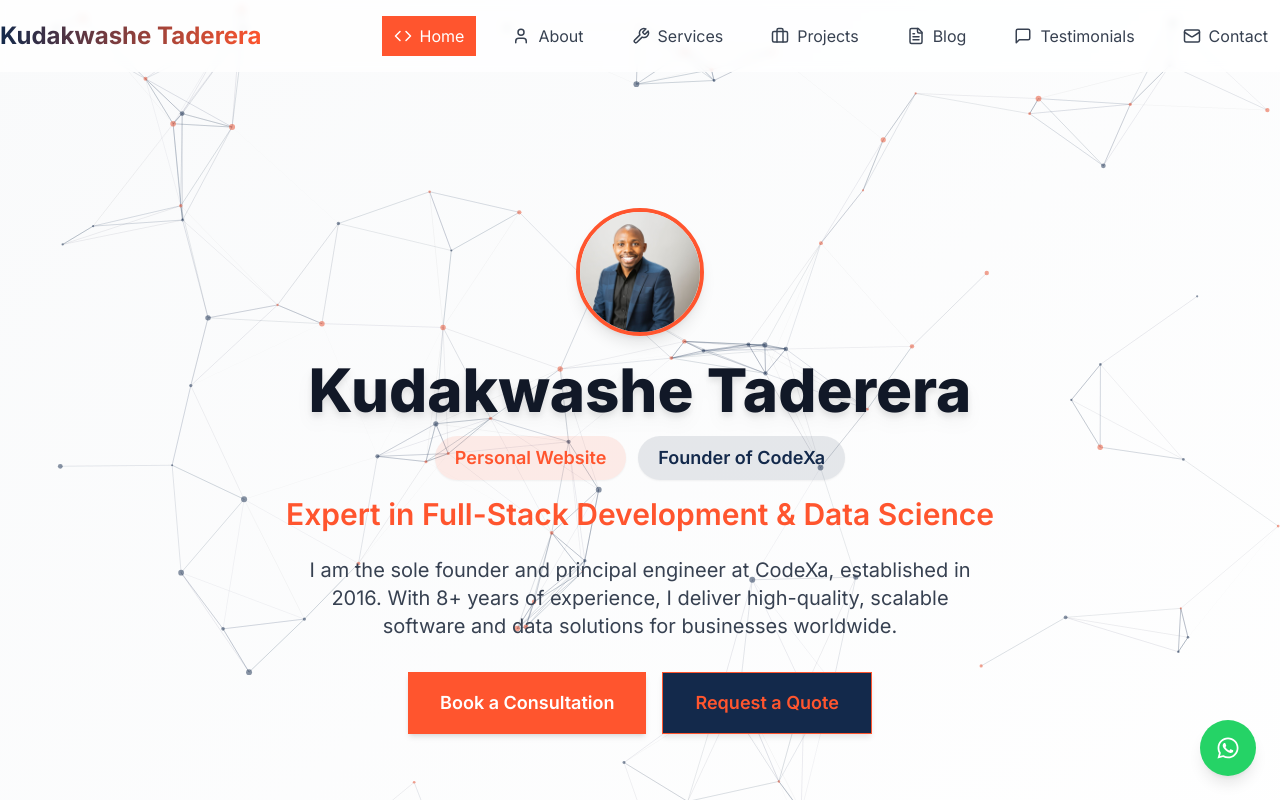
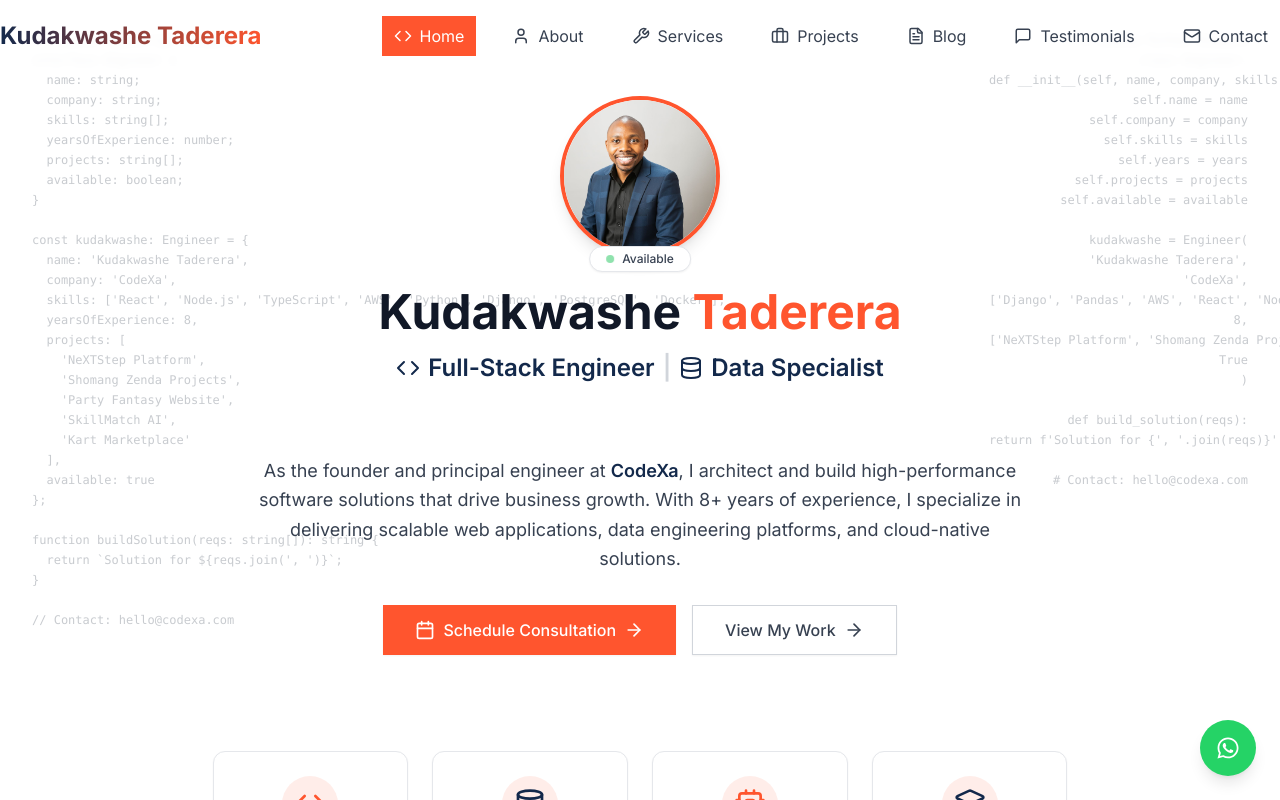
Before and after one commit to kudakwashe-taderera/website, a Next.js app: page / in a window 1280 px wide. Shown: the top 800 px of the page. Built offline with nearby package versions, Linux system fonts and the light colour scheme.

Commit message:
Remove background particles

```diff
--- a/app/components/HeroSection.tsx
+++ b/app/components/HeroSection.tsx
@@ -1,41 +1,202 @@
-import ParticlesBackground from "./ParticlesBackground"
+import { ArrowRight, Calendar, Mail, Code, Database, Cpu, Layers } from "lucide-react"
+import { motion } from "framer-motion"
+
+const codeSnippets = [
+  // TypeScript Example (left)
+  [
+    "// CodeXa TypeScript Example",
+    "interface Engineer {",
+    "  name: string;",
+    "  company: string;",
+    "  skills: string[];",
+    "  yearsOfExperience: number;",
+    "  projects: string[];",
+    "  available: boolean;",
+    "}",
+    "",
+    "const kudakwashe: Engineer = {",
+    "  name: 'Kudakwashe Taderera',",
+    "  company: 'CodeXa',",
+    "  skills: ['React', 'Node.js', 'TypeScript', 'AWS', 'Python', 'Django', 'PostgreSQL', 'Docker'],",
+    "  yearsOfExperience: 8,",
+    "  projects: [",
+    "    'NeXTStep Platform',",
+    "    'Shomang Zenda Projects',",
+    "    'Party Fantasy Website',",
+    "    'SkillMatch AI',",
+    "    'Kart Marketplace'",
+    "  ],",
+    "  available: true",
+    "};",
+    "",
+    "function buildSolution(reqs: string[]): string {",
+    "  return `Solution for ${reqs.join(', ')}`;",
+    "}",
+    "",
+    "// Contact: hello@codexa.com"
+  ],
+  // Python Example (right)
+  [
+    "# CodeXa Python Example",
+    "class Engineer:",
+    "    def __init__(self, name, company, skills, years, projects, available):",
+    "        self.name = name",
+    "        self.company = company",
+    "        self.skills = skills",
+    "        self.years = years",
+    "        self.projects = projects",
+    "        self.available = available",
+    "",
+    "kudakwashe = Engineer(",
+    "    'Kudakwashe Taderera',",
+    "    'CodeXa',",
+    "    ['Django', 'Pandas', 'AWS', 'React', 'Node.js', 'TypeScript', 'PostgreSQL', 'Docker'],",
+    "    8,",
+    "    ['NeXTStep Platform', 'Shomang Zenda Projects', 'Party Fantasy Website', 'SkillMatch AI', 'Kart Marketplace'],",
+    "    True",
+    ")",
+    "",
+    "def build_solution(reqs):",
+    "    return f'Solution for {', '.join(reqs)}'",
+    "",
+    "# Contact: hello@codexa.com"
+  ]
+];
+
+const CodeGridBackground = () => (
+  <div className="absolute inset-0 w-full h-full overflow-hidden z-0 opacity-30 pointer-events-none flex">
+    <div className="flex-1 flex flex-col justify-between h-full">
+      <div className="font-mono text-xs text-gray-600 space-y-1 select-none pl-8 pt-8 max-w-xs w-full">
+        {codeSnippets[0].map((line, j) => (
+          <div key={j} className="whitespace-pre">{line || <>&nbsp;</>}</div>
+        ))}
+      </div>
+    </div>
+    <div className="flex-1 flex flex-col justify-between h-full items-end">
+      <div className="font-mono text-xs text-gray-600 space-y-1 select-none pr-8 pt-8 max-w-xs w-full text-right">
+        {codeSnippets[1].map((line, j) => (
+          <div key={j} className="whitespace-pre">{line || <>&nbsp;</>}</div>
+        ))}
+      </div>
+    </div>
+  </div>
+);
 
 export default function HeroSection() {
   return (
-    <section className="relative section-padding bg-gradient-to-br from-gray-50 to-white overflow-hidden">
-      <div className="absolute inset-0 w-full h-full z-0">
-        <ParticlesBackground />
+    <section className="relative min-h-screen flex items-center justify-center bg-white">
+      {/* Subtle Code Grid Background */}
+      <CodeGridBackground />
+
+      {/* Content */}
+      <div className="container mx-auto px-6 py-24 relative z-10">
+        <div className="max-w-5xl mx-auto">
+          <motion.div
+            initial={{ opacity: 0, y: 20 }}
+            animate={{ opacity: 1, y: 0 }}
+            transition={{ duration: 0.6 }}
+            className="flex flex-col items-center text-center"
+          >
+            {/* Profile */}
+            <div className="mb-12">
+              <motion.div
+                className="relative mb-8 flex justify-center"
+                initial={{ scale: 0.95 }}
+                animate={{ scale: 1 }}
+                transition={{ duration: 0.5, delay: 0.2 }}
+              >
+                <img
+                  src="/Kudash.jpg"
+                  alt="Kudakwashe Taderera"
+                  className="w-40 h-40 rounded-full border-4 border-uiuc-orange object-cover shadow-lg mx-auto"
+                />
+                <div className="absolute left-1/2 -bottom-4 transform -translate-x-1/2 bg-white px-4 py-1 rounded-full shadow-sm border border-gray-200 flex items-center">
+                  <div className="w-2 h-2 bg-green-500 rounded-full mr-2 animate-pulse"></div>
+                  <span className="text-xs font-medium text-gray-700">Available</span>
                 </div>
-      <div className="container-custom text-center py-32 relative z-10 flex flex-col items-center justify-center min-h-[60vh]">
-        <img src="/Kudash.jpg" alt="Kudakwashe Taderera" className="w-32 h-32 rounded-full border-4 border-uiuc-orange shadow-lg mb-6" />
-        <h1 className="text-5xl md:text-6xl font-extrabold text-gray-900 mb-4 drop-shadow-lg">
-          Kudakwashe Taderera
-        </h1>
-        <div className="flex flex-col md:flex-row items-center justify-center gap-3 mb-4">
-          <span className="inline-block bg-uiuc-orange/10 text-uiuc-orange text-lg font-semibold px-5 py-2 rounded-full shadow-sm">Personal Website</span>
-          <span className="inline-block bg-uiuc-blue/10 text-uiuc-blue text-lg font-semibold px-5 py-2 rounded-full shadow-sm">Founder of CodeXa</span>
+              </motion.div>
+
+              <motion.h1
+                className="text-4xl md:text-5xl font-bold text-gray-900 mb-4"
+                initial={{ opacity: 0 }}
+                animate={{ opacity: 1 }}
+                transition={{ duration: 0.5, delay: 0.3 }}
+              >
+                Kudakwashe <span className="text-uiuc-orange">Taderera</span>
+              </motion.h1>
+
+              <motion.div
+                className="text-2xl text-uiuc-blue font-semibold mb-6 flex items-center justify-center gap-2"
+                initial={{ opacity: 0 }}
+                animate={{ opacity: 1 }}
+                transition={{ duration: 0.5, delay: 0.4 }}
+              >
+                <Code className="w-6 h-6" />
+                <span>Full-Stack Engineer</span>
+                <span className="text-gray-300">|</span>
+                <Database className="w-6 h-6" />
+                <span>Data Specialist</span>
+              </motion.div>
             </div>
-        <h2 className="text-2xl md:text-3xl text-uiuc-orange mb-6 font-semibold">
-          Expert in Full-Stack Development & Data Science
-        </h2>
-        <p className="text-xl text-gray-700 max-w-2xl mx-auto mb-8">
-          I am the sole founder and principal engineer at CodeXa, established in 2016. With 8+ years of experience, I deliver high-quality, scalable software and data solutions for businesses worldwide.
+
+            {/* Introduction */}
+            <motion.div
+              className="mb-12"
+              initial={{ opacity: 0 }}
+              animate={{ opacity: 1 }}
+              transition={{ duration: 0.5, delay: 0.5 }}
+            >
+              <p className="text-lg text-gray-700 mb-8 max-w-3xl mx-auto leading-relaxed">
+                As the founder and principal engineer at <span className="font-semibold text-uiuc-blue">CodeXa</span>,
+                I architect and build high-performance software solutions that drive business growth.
+                With 8+ years of experience, I specialize in delivering scalable web applications,
+                data engineering platforms, and cloud-native solutions.
               </p>
-        <div className="flex flex-col md:flex-row gap-4 justify-center mb-8">
-          <a href="/contact" className="btn-primary text-lg px-8 py-4 rounded-lg font-semibold shadow-md hover:shadow-lg transition-all duration-200">
-            Book a Consultation
+
+              <div className="flex flex-col sm:flex-row gap-4 justify-center">
+                <a
+                  href="/contact"
+                  className="inline-flex items-center justify-center px-8 py-3 bg-uiuc-orange text-white font-medium rounded-lg shadow-sm hover:shadow-md transition-all hover:bg-orange-600"
+                >
+                  <Calendar className="w-5 h-5 mr-2" />
+                  Schedule Consultation
+                  <ArrowRight className="ml-2 w-5 h-5" />
                 </a>
-          <a href="/contact" className="btn-secondary text-lg px-8 py-4 rounded-lg font-semibold border border-uiuc-orange text-uiuc-orange hover:bg-uiuc-orange hover:text-white transition-all duration-200">
-            Request a Quote
+                <a
+                  href="/projects"
+                  className="inline-flex items-center justify-center px-8 py-3 bg-white border border-gray-300 text-gray-700 font-medium rounded-lg shadow-sm hover:shadow-md transition-all hover:border-uiuc-orange hover:text-uiuc-orange"
+                >
+                  View My Work
+                  <ArrowRight className="ml-2 w-5 h-5" />
                 </a>
               </div>
-        <div className="flex flex-col md:flex-row gap-6 justify-center items-center mt-8">
-          <div className="text-gray-600 text-lg">
-            <span className="font-bold text-gray-900">Established 2016</span> &bull; <span>Trusted by business clients</span>
+            </motion.div>
+
+            {/* Expertise Highlights */}
+            <motion.div
+              className="grid grid-cols-2 md:grid-cols-4 gap-6 mt-12"
+              initial={{ opacity: 0, y: 20 }}
+              animate={{ opacity: 1, y: 0 }}
+              transition={{ duration: 0.5, delay: 0.6 }}
+            >
+              {[
+                { icon: <Code className="w-8 h-8 text-uiuc-orange" />, title: "Web Development", desc: "React, Next.js, Node" },
+                { icon: <Database className="w-8 h-8 text-uiuc-blue" />, title: "Data Engineering", desc: "ETL, Analytics, BI" },
+                { icon: <Cpu className="w-8 h-8 text-uiuc-orange" />, title: "Cloud Architecture", desc: "AWS, GCP, Azure" },
+                { icon: <Layers className="w-8 h-8 text-uiuc-blue" />, title: "System Design", desc: "Scalable Solutions" }
+              ].map((item, i) => (
+                <div key={i} className="bg-white p-6 rounded-xl border border-gray-200 shadow-sm hover:shadow-md transition-all">
+                  <div className="flex flex-col items-center text-center">
+                    <div className="w-14 h-14 bg-uiuc-orange/10 rounded-full flex items-center justify-center mb-4">
+                      {item.icon}
                     </div>
-          <div className="text-gray-600 text-lg">
-            <span className="font-bold text-gray-900">Sole Founder</span> &bull; <span>Expert in Full-Stack & Data Science</span>
+                    <h3 className="font-semibold text-gray-900 mb-1">{item.title}</h3>
+                    <p className="text-sm text-gray-600">{item.desc}</p>
                   </div>
+                </div>
+              ))}
+            </motion.div>
+          </motion.div>
         </div>
       </div>
     </section>
```
Also changed, not shown: public/Kudash Coding.jpg (added), public/grid.svg (added). Lines whose indentation alone changed are shown as unchanged.
